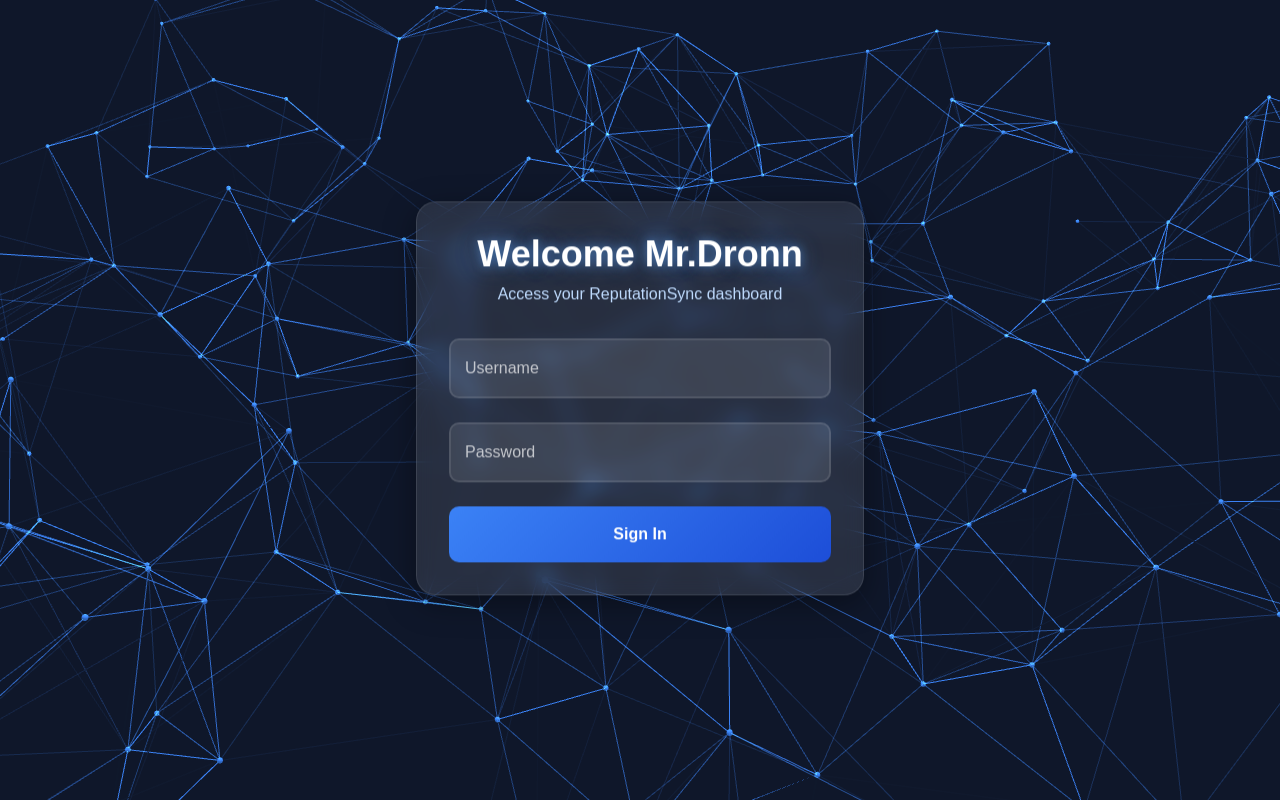
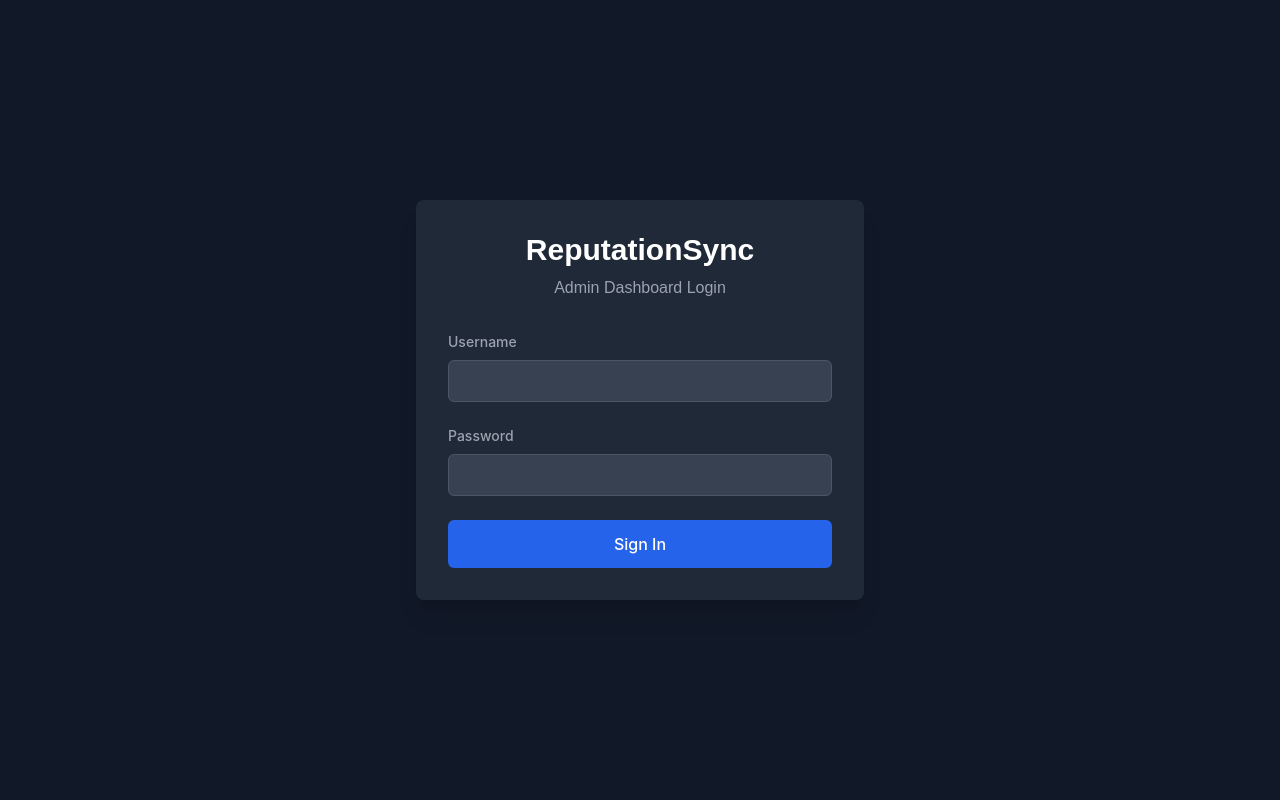
Before and after one commit to ShadowStorm17/ReputationSync, a FastAPI app: template templates/login.html in a window 1280 px wide. Run offline with FastAPI, Linux system fonts and the light colour scheme; the template is opened without the code that fills it, so the values that code supplies are empty; some libraries are stand-ins or nearby versions.

Commit message:
Login_fix

```diff
--- a/templates/login.html
+++ b/templates/login.html
@@ -3,12 +3,28 @@
 <head>
     <meta charset="UTF-8">
     <meta name="viewport" content="width=device-width, initial-scale=1.0">
-    <title>ReputationSync Login</title>
+    <title>ReputationSync Admin Login</title>
     <script src="https://cdn.tailwindcss.com"></script>
     <script src="https://cdnjs.cloudflare.com/ajax/libs/three.js/r128/three.min.js"></script>
     <script src="https://cdn.jsdelivr.net/npm/vanta@latest/dist/vanta.net.min.js"></script>
     <script src="https://unpkg.com/gsap@3.12.0/dist/gsap.min.js"></script>
     <style>
+        body {
+            font-family: 'Inter', -apple-system, BlinkMacSystemFont, sans-serif;
+            background: #0f172a;
+            color: #f1f5f9;
+            line-height: 1.6;
+            -webkit-font-smoothing: antialiased;
+            -moz-osx-font-smoothing: grayscale;
+        }
+        .error-message {
+            display: none;
+            background-color: #ef4444;
+            color: white;
+            padding: 1rem;
+            border-radius: 0.5rem;
+            margin-bottom: 1rem;
+        }
         /* Modern Apple-inspired Design System */
         :root {
             --primary-bg: #000000;
@@ -151,109 +167,68 @@
         }
     </style>
 </head>
-<body>
-    <div id="vanta-background" class="login-container flex items-center justify-center p-4">
-        <div class="glass-panel floating max-w-md w-full">
-            <div class="text-center mb-8">
-                <h1 class="text-4xl font-bold text-white mb-2 text-glow">Welcome Mr.Dronn</h1>
-                <p class="text-blue-200">Access your ReputationSync dashboard</p>
+<body class="min-h-screen flex items-center justify-center bg-gray-900">
+    <div class="w-full max-w-md p-8 bg-gray-800 rounded-lg shadow-xl">
+        <div class="text-center mb-8">
+            <h1 class="text-3xl font-semibold text-white mb-2">ReputationSync</h1>
+            <p class="text-gray-400">Admin Dashboard Login</p>
+        </div>
+
+        <div id="error-message" class="error-message"></div>
+
+        <form id="login-form" class="space-y-6">
+            <div>
+                <label for="username" class="block text-sm font-medium text-gray-400 mb-2">Username</label>
+                <input type="text" id="username" name="username" required
+                    class="w-full px-4 py-2 bg-gray-700 border border-gray-600 rounded-md text-white focus:outline-none focus:ring-2 focus:ring-blue-500">
             </div>
 
-            <form action="{{ url_for('login') }}" method="POST" class="space-y-6">
-                <div class="input-group">
-                    <input type="text" id="username" name="username" placeholder=" " required>
-                    <label for="username">Username</label>
-                </div>
+            <div>
+                <label for="password" class="block text-sm font-medium text-gray-400 mb-2">Password</label>
+                <input type="password" id="password" name="password" required
+                    class="w-full px-4 py-2 bg-gray-700 border border-gray-600 rounded-md text-white focus:outline-none focus:ring-2 focus:ring-blue-500">
+            </div>
 
-                <div class="input-group">
-                    <input type="password" id="password" name="password" placeholder=" " required>
-                    <label for="password">Password</label>
-                </div>
-
-                {% if error %}
-                <div class="text-red-400 text-sm mb-4">{{ error }}</div>
-                {% endif %}
-
-                <button type="submit" class="login-button">
-                    Sign In
-                </button>
-            </form>
-        </div>
+            <button type="submit"
+                class="w-full py-3 px-4 bg-blue-600 hover:bg-blue-700 text-white font-medium rounded-md transition-colors focus:outline-none focus:ring-2 focus:ring-blue-500 focus:ring-offset-2 focus:ring-offset-gray-800">
+                Sign In
+            </button>
+        </form>
     </div>
 
     <script>
-        // Initialize VANTA.NET background
-        VANTA.NET({
-            el: "#vanta-background",
-            mouseControls: true,
-            touchControls: true,
-            gyroControls: false,
-            minHeight: 200.00,
-            minWidth: 200.00,
-            scale: 1.00,
-            scaleMobile: 1.00,
-            color: 0x3b82f6,
-            backgroundColor: 0x0f172a,
-            points: 10.00,
-            maxDistance: 25.00,
-            spacing: 17.00
-        });
+        document.getElementById('login-form').addEventListener('submit', async (e) => {
+            e.preventDefault();
 
-        // Animate elements on page load
-        gsap.from('.glass-panel', {
-            duration: 1,
-            y: 30,
-            opacity: 0,
-            ease: 'power3.out'
-        });
+            const username = document.getElementById('username').value;
+            const password = document.getElementById('password').value;
+            const errorMessage = document.getElementById('error-message');
 
-        // Add 3D tilt effect to the login panel
-        const panel = document.querySelector('.glass-panel');
-        panel.addEventListener('mousemove', (e) => {
-            const rect = panel.getBoundingClientRect();
-            const x = e.clientX - rect.left;
-            const y = e.clientY - rect.top;
+            try {
+                const formData = new FormData();
+                formData.append('username', username);
+                formData.append('password', password);
 
-            const centerX = rect.width / 2;
-            const centerY = rect.height / 2;
+                const response = await fetch('/login', {
+                    method: 'POST',
+                    body: formData
+                });
 
-            const rotateX = (y - centerY) / 20;
-            const rotateY = (centerX - x) / 20;
+                const data = await response.json();
 
-            panel.style.transform = `perspective(1000px) rotateX(${rotateX}deg) rotateY(${rotateY}deg) translateZ(10px)`;
-        });
-
-        panel.addEventListener('mouseleave', () => {
-            panel.style.transform = 'perspective(1000px) rotateX(0) rotateY(0) translateZ(0)';
-        });
-
-        // Add ripple effect to login button
-        const button = document.querySelector('.login-button');
-        button.addEventListener('click', function(e) {
-            const rect = button.getBoundingClientRect();
-            const x = e.clientX - rect.left;
-            const y = e.clientY - rect.top;
-
-            const circle = document.createElement('div');
-            circle.style.position = 'absolute';
-            circle.style.left = x + 'px';
-            circle.style.top = y + 'px';
-            circle.style.width = '1px';
-            circle.style.height = '1px';
-            circle.style.background = 'rgba(255, 255, 255, 0.4)';
-            circle.style.borderRadius = '50%';
-            circle.style.transition = 'all 0.5s ease-out';
-
-            button.appendChild(circle);
-
-            requestAnimationFrame(() => {
-                circle.style.transform = 'scale(100)';
-                circle.style.opacity = '0';
-
-                setTimeout(() => {
-                    circle.remove();
-                }, 500);
-            });
+                if (response.ok) {
+                    // Redirect to dashboard on success
+                    window.location.href = '/dashboard';
+                } else {
+                    // Show error message
+                    errorMessage.textContent = data.detail || 'Login failed. Please try again.';
+                    errorMessage.style.display = 'block';
+                }
+            } catch (error) {
+                console.error('Login error:', error);
+                errorMessage.textContent = 'An error occurred. Please try again.';
+                errorMessage.style.display = 'block';
+            }
         });
     </script>
 </body>
```
Also changed, not shown: app.py (+48 -14 lines).
